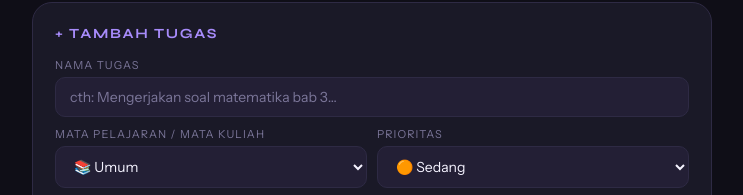
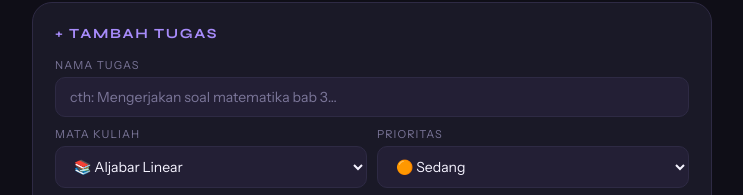
Before and after one commit to SatriaNugraha-06/To-Do-List, a plain HTML site: page index.html in a window 1280 px wide. Shown: the part 314-509 px from the top of the page, without its empty margins (268-1011 px from the left). Drawn offline with Linux system fonts and the light colour scheme.

Commit message:
Update index.html

```diff
--- a/index.html
+++ b/index.html
@@ -178,23 +178,16 @@ input[type=date]::-webkit-calendar-picker-indicator{filter:invert(.5);cursor:poi
     </div>
     <div class="field-row">
       <div>
-        <label for="t-mapel">Mata Pelajaran / Mata Kuliah</label>
+        <label for="t-mapel">Mata Kuliah</label>
         <select id="t-mapel">
-          <option value="Umum">📚 Umum</option>
-          <option value="Matematika">📐 Matematika</option>
-          <option value="Bahasa Indonesia">📖 Bahasa Indonesia</option>
-          <option value="Bahasa Inggris">🌍 Bahasa Inggris</option>
-          <option value="IPA / Sains">🔬 IPA / Sains</option>
-          <option value="IPS">🗺️ IPS</option>
-          <option value="Fisika">⚡ Fisika</option>
-          <option value="Kimia">🧪 Kimia</option>
-          <option value="Biologi">🌿 Biologi</option>
-          <option value="Sejarah">📜 Sejarah</option>
-          <option value="Seni">🎨 Seni</option>
-          <option value="Olahraga">⚽ Olahraga</option>
-          <option value="TIK / Komputer">💻 TIK / Komputer</option>
-          <option value="Agama">🕌 Agama</option>
-          <option value="PKN">🏛️ PKN</option>
+          <option value="Umum">📚 Aljabar Linear</option>
+          <option value="Matematika">📐 Probabilitas dan Statistika</option>
+          <option value="Bahasa Indonesia">📖 Struktur Data</option>
+          <option value="Bahasa Inggris">🌍 Pengantar Teknologi Internet</option>
+          <option value="IPA / Sains">🔬 Komunikasi Data</option>
+          <option value="IPS">🗺️ Bahasa Pemrograman</option>
+          <option value="TIK / Komputer">💻 Arsitektur dan Organisasi Komputer</option>
+          <option value="Agama">🕌 Moderasi Beragama</option>
         </select>
       </div>
       <div>
```
